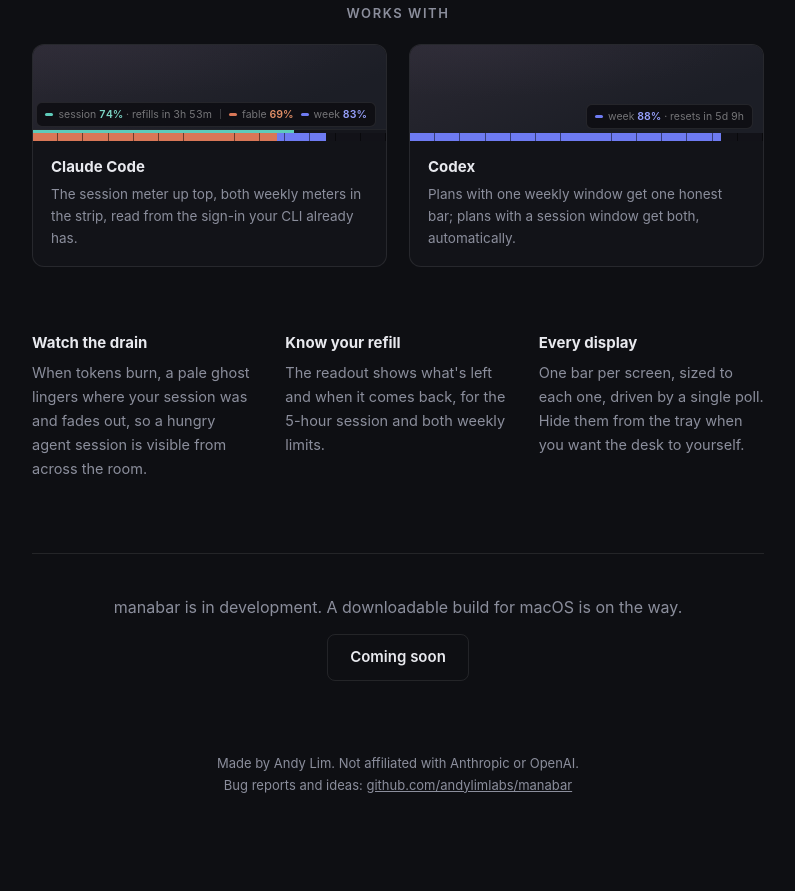
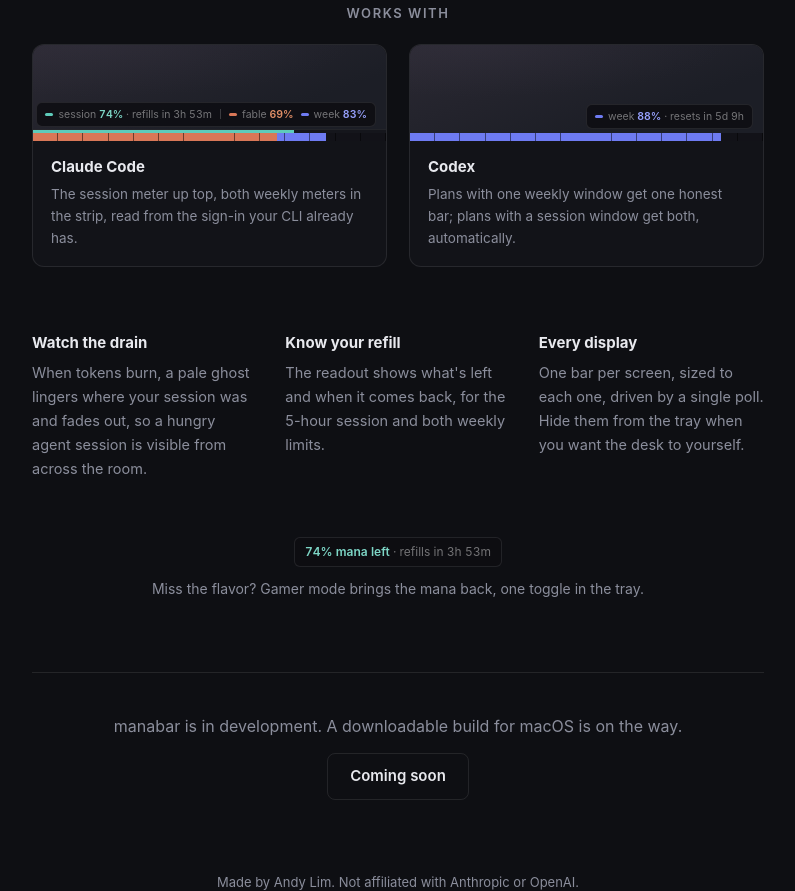
Before and after one commit to andylimlabs/manabar, a website built with Vite: page site/index.html in a window 1280 px wide. Shown: the part 673-1564 px from the top of the page, without its empty margins (242-1037 px from the left). Before the commit the page ends 1513 px from the top, so only its background shows below. Built offline with nearby package versions, Linux system fonts and the light colour scheme.

Commit message:
Site: agent-generic tagline, gamer mode blurb, refreshed share card

```diff
--- a/site/index.html
+++ b/site/index.html
@@ -3,21 +3,21 @@
 <head>
 <meta charset="UTF-8" />
 <meta name="viewport" content="width=device-width, initial-scale=1" />
-<title>manabar: a mana bar for your Claude limits</title>
+<title>manabar: a mana bar for your agent limits</title>
 <meta name="description" content="manabar pins a thin, click-through meter to the bottom of your screen. Your session drains as you work and the readout tells you exactly when you refill." />
 <link rel="canonical" href="https://getmanabar.com/" />
 <link rel="icon" type="image/png" href="/favicon.png" />
 <link rel="apple-touch-icon" href="/icon.png" />
 <meta property="og:type" content="website" />
 <meta property="og:site_name" content="manabar" />
-<meta property="og:title" content="manabar: a mana bar for your Claude limits" />
+<meta property="og:title" content="manabar: a mana bar for your agent limits" />
 <meta property="og:description" content="A click-through meter at the bottom of your screen. Your session drains as you work, and the readout tells you exactly when you refill." />
 <meta property="og:url" content="https://getmanabar.com/" />
 <meta property="og:image" content="https://getmanabar.com/og.png" />
 <meta property="og:image:width" content="1200" />
 <meta property="og:image:height" content="630" />
 <meta name="twitter:card" content="summary_large_image" />
-<meta name="twitter:title" content="manabar: a mana bar for your Claude limits" />
+<meta name="twitter:title" content="manabar: a mana bar for your agent limits" />
 <meta name="twitter:description" content="A click-through meter at the bottom of your screen. Your session drains as you work, and the readout tells you exactly when you refill." />
 <meta name="twitter:image" content="https://getmanabar.com/og.png" />
 <script type="application/ld+json">
@@ -164,6 +164,26 @@
   .features h2 { font-size: 15px; font-weight: 650; margin-bottom: 6px; }
   .features p { color: var(--dim); font-size: 14.5px; }
 
+  .gamer {
+    margin: 56px auto 0;
+    text-align: center;
+  }
+  .gamer .gpill { position: static;
+    display: inline-block;
+    background: rgba(14, 14, 18, 0.85);
+    border: 1px solid var(--hair);
+    border-radius: 6px;
+    padding: 4px 10px;
+    font-size: 12px;
+    color: rgba(255, 255, 255, 0.85);
+    font-variant-numeric: tabular-nums;
+  }
+  .gamer p {
+    color: var(--dim);
+    font-size: 14px;
+    margin-top: 10px;
+  }
+
   .status {
     margin: 72px auto 0;
     text-align: center;
@@ -189,7 +209,7 @@
   <div class="wrap">
     <header>
       <img class="flask" src="/icon.png" alt="manabar crystal logo" width="88" height="88" />
-      <h1>A <span class="mana">mana bar</span> for your Claude limits</h1>
+      <h1>A <span class="mana">mana bar</span> for your agent limits</h1>
       <p class="sub">manabar pins a thin, click-through meter to the bottom of your screen. Your session drains as you work, the weekly meters sit behind it, and the readout tells you exactly when you refill.</p>
     </header>
 
@@ -241,6 +261,11 @@
       </div>
     </div>
 
+    <div class="gamer">
+      <div class="pill gpill"><span class="s">74% mana left</span> <span class="d">· refills in 3h 53m</span></div>
+      <p>Miss the flavor? Gamer mode brings the mana back, one toggle in the tray.</p>
+    </div>
+
     <div class="status">
       <p>manabar is in development. A downloadable build for macOS is on the way.</p>
       <span class="soon">Coming soon</span>
```
Also changed, not shown: site/og.png.
